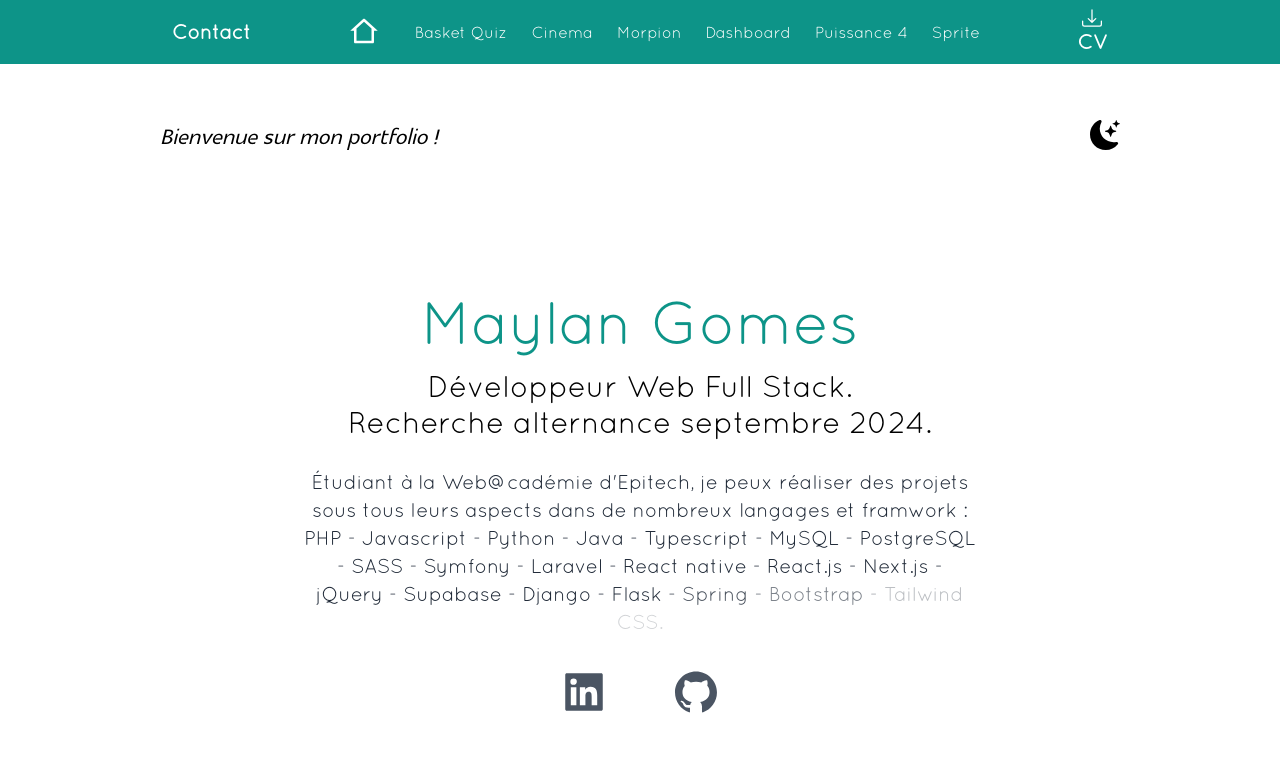
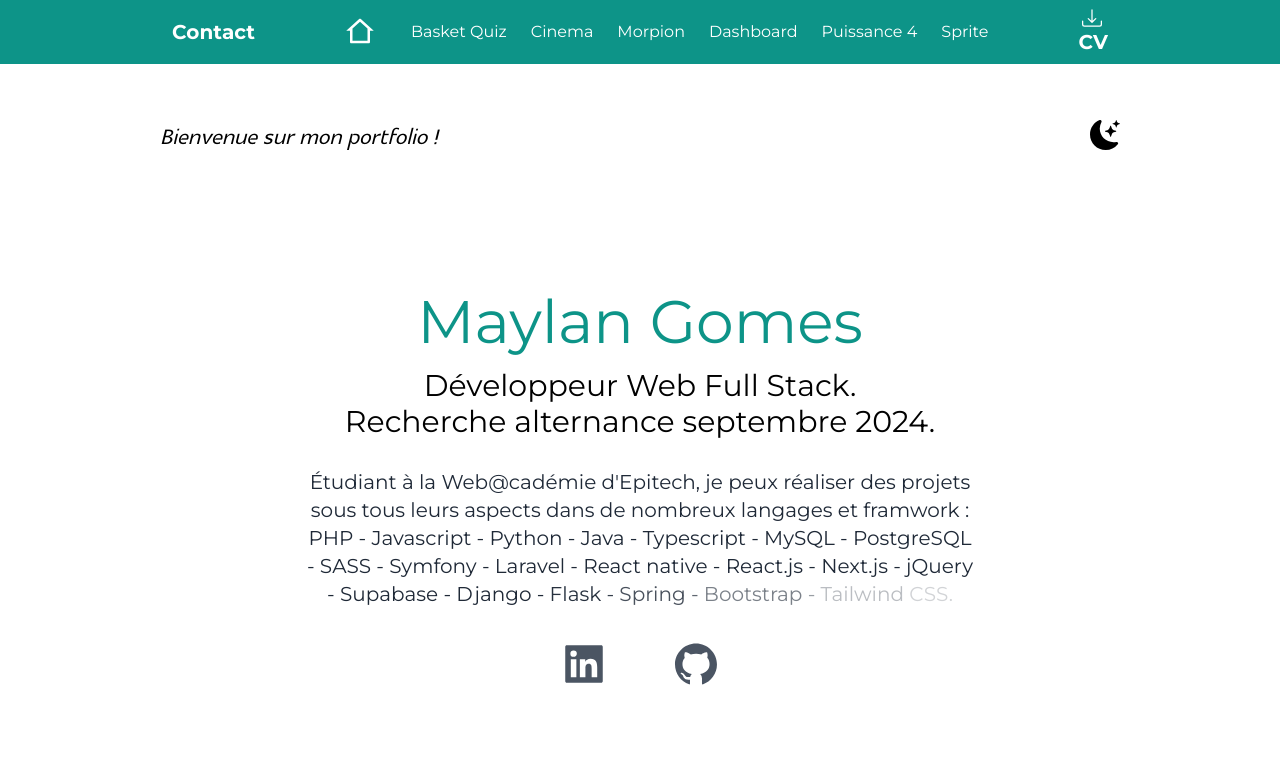
Before and after one commit to maylangomes/portfolio, a Next.js app: page / in a window 1280 px wide. Shown: the top 778 px of the page. Built offline with nearby package versions, Linux system fonts and the light colour scheme; grey boxes are pictures that could not be loaded.

Commit message:
fix: changement de police

```diff
--- a/src/app/globals.css
+++ b/src/app/globals.css
@@ -48,6 +48,11 @@ body {
   src: url("/Glametrix-oj9A.otf");
 }
 
+@font-face {
+  font-family: "montserrat";
+  src: url("/Montserrat-VariableFont_wght.ttf");
+}
+
 /* .quicksand {
   font-family: "quicksand";
 } */
--- a/src/app/page.js
+++ b/src/app/page.js
@@ -19,7 +19,7 @@ export default function Home() {
   const text = "Étudiant à la Web@cadémie d'Epitech, je peux réaliser des projets sous tous leurs aspects dans de nombreux langages et framwork : PHP - Javascript - Python - Java - Typescript - MySQL - PostgreSQL - SASS - Symfony - Laravel - React native - React.js - Next.js - jQuery - Supabase - Django - Flask - Spring - Bootstrap - Tailwind CSS.".split(" ");
 
   return (
-    <div className={darkMode ? "dark font-quicksand" : "font-quicksand"}>
+    <div className={darkMode ? "dark font-montserrat" : "font-montserrat"}>
       <title>Portfolio</title>
       <Navbar/>
       <main className=" bg-white px-10 dark:bg-gray-900 md:px-20 lg:px-40">
--- a/tailwind.config.js
+++ b/tailwind.config.js
@@ -16,6 +16,7 @@ module.exports = {
       fontFamily: {
         glametrix: "glametrix",
         quicksand: "quicksand",
+        montserrat: "montserrat",
       },
     },
   },
```
Also changed, not shown: public/Montserrat-VariableFont_wght.ttf (added).
